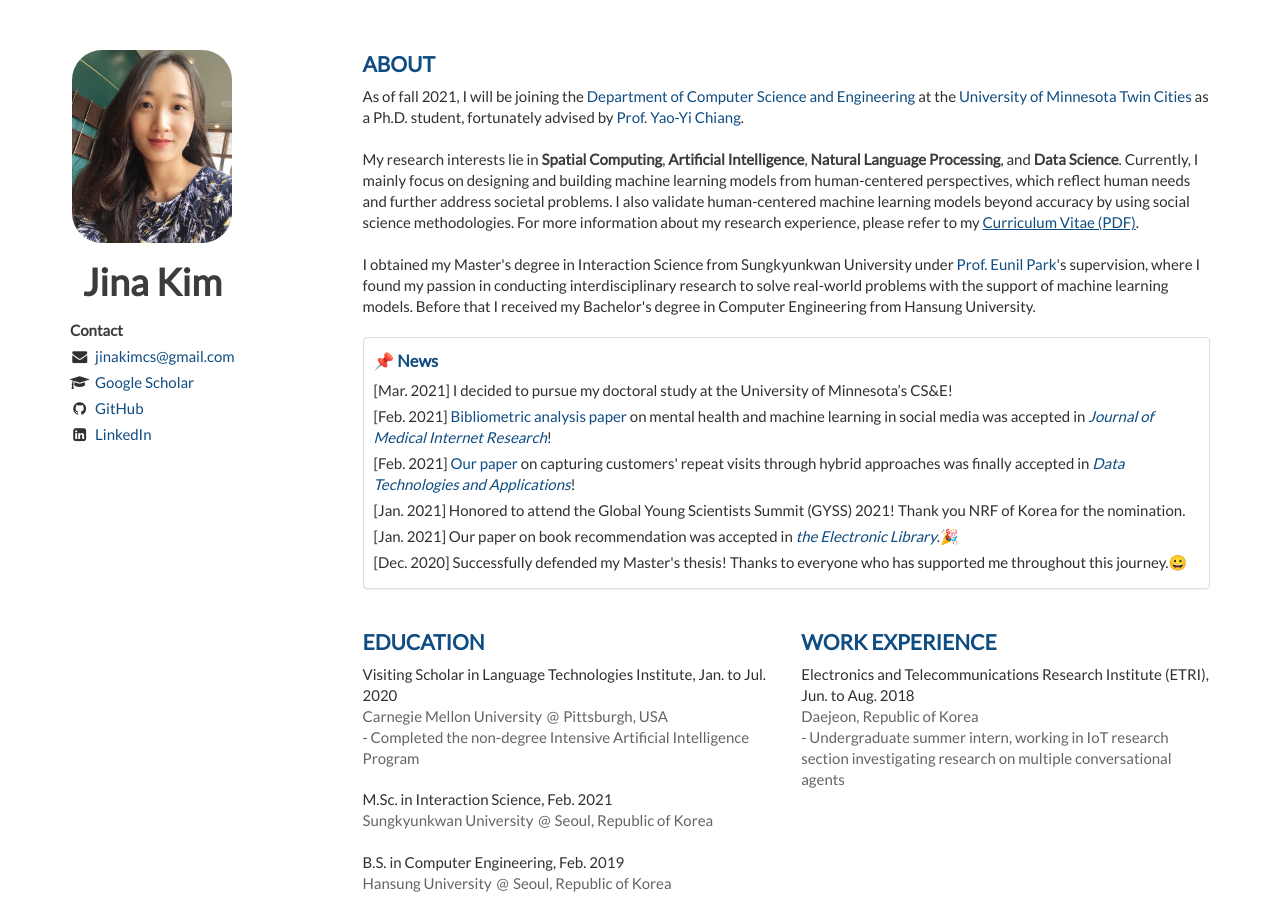
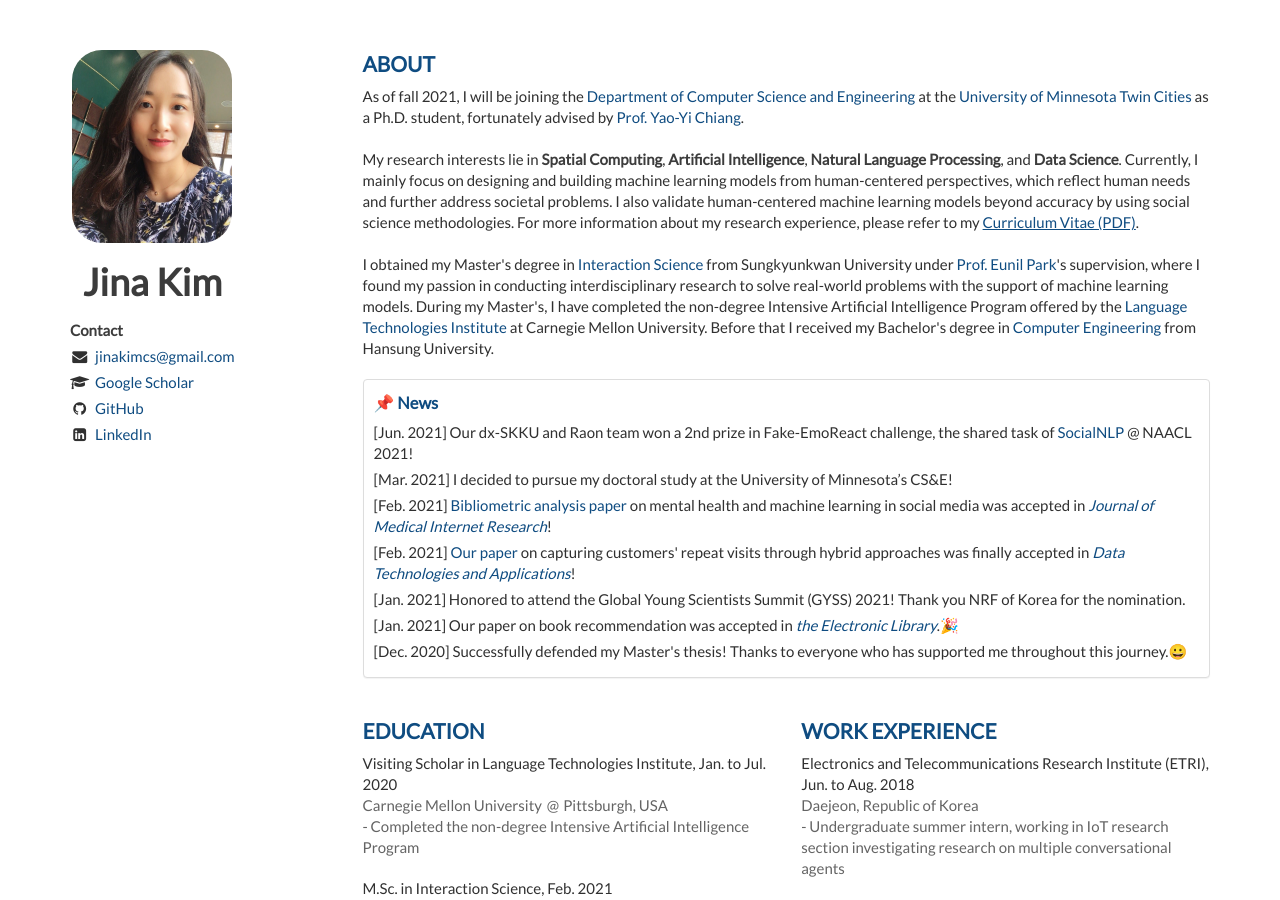
Before and after one commit to Jina-Kim/Jina-Kim.github.io, a Jekyll site: the page built from index.html, in a window 1280 px wide and 900 px high. Built offline with Jekyll 4.4.1, drawn with Linux system fonts in a browser that asks for light colours; nearby versions of some CDN libraries; the list of posts is cut into pages by our own code.

Commit message:
Update about.html

```diff
--- a/_includes/about.html
+++ b/_includes/about.html
@@ -8,8 +8,9 @@
           Currently, I mainly focus on designing and building machine learning models from human-centered perspectives, which reflect human needs and further address societal problems. I also validate human-centered machine learning models beyond accuracy by using social science methodologies.
           For more information about my research experience, please refer to my <a href='/Jina_Kim_CV.pdf' style="text-decoration: underline">Curriculum Vitae (PDF)</a>.
           <br><br>
-          I obtained my Master's degree in Interaction Science from Sungkyunkwan University under <a href="https://sites.google.com/view/eunil">Prof. Eunil Park</a>'s supervision, where I found my passion in conducting interdisciplinary research to solve real-world problems with the support of machine learning models.
-          Before that I received my Bachelor's degree in Computer Engineering from Hansung University.
+            I obtained my Master's degree in <a href="https://is.skku.edu">Interaction Science</a> from Sungkyunkwan University under <a href="https://sites.google.com/view/eunil">Prof. Eunil Park</a>'s supervision, where I found my passion in conducting interdisciplinary research to solve real-world problems with the support of machine learning models.
+            During my Master's, I have completed the non-degree Intensive Artificial Intelligence Program offered by the <a href="https://www.lti.cs.cmu.edu">Language Technologies Institute</a> at Carnegie Mellon University.
+            Before that I received my Bachelor's degree in <a href="https://www.hansung.ac.kr/Engineering/1176/subview.do">Computer Engineering</a> from Hansung University.
         </p>
     </article>
 
@@ -17,6 +18,7 @@
       <div class="panel-body">
             <h2>📌 News</h2>
             <ul class="list-unstyled">
+                <li>[Jun. 2021] Our dx-SKKU and Raon team won a 2nd prize in Fake-EmoReact challenge, the shared task of <a href="https://sites.google.com/site/socialnlp2021/#pgnaacl">SocialNLP</a> @ NAACL 2021! </li>
                 <li>[Mar. 2021] I decided to pursue my doctoral study at the University of Minnesota’s CS&E! </li>
                 <li>[Feb. 2021] <a href="https://www.jmir.org/2021/3/e24870/">Bibliometric analysis paper</a> on mental health and machine learning in social media was accepted in <i><a href="https://www.jmir.org/">Journal of Medical Internet Research</a></i>!</li>
                 <li>[Feb. 2021] <a href="https://doi.org/10.1108/DTA-06-2020-0123">Our paper</a> on capturing customers' repeat visits through hybrid approaches was finally accepted in <i><a href="https://www.emeraldgrouppublishing.com/journal/dta">Data Technologies and Applications</a></i>!</li>
```
